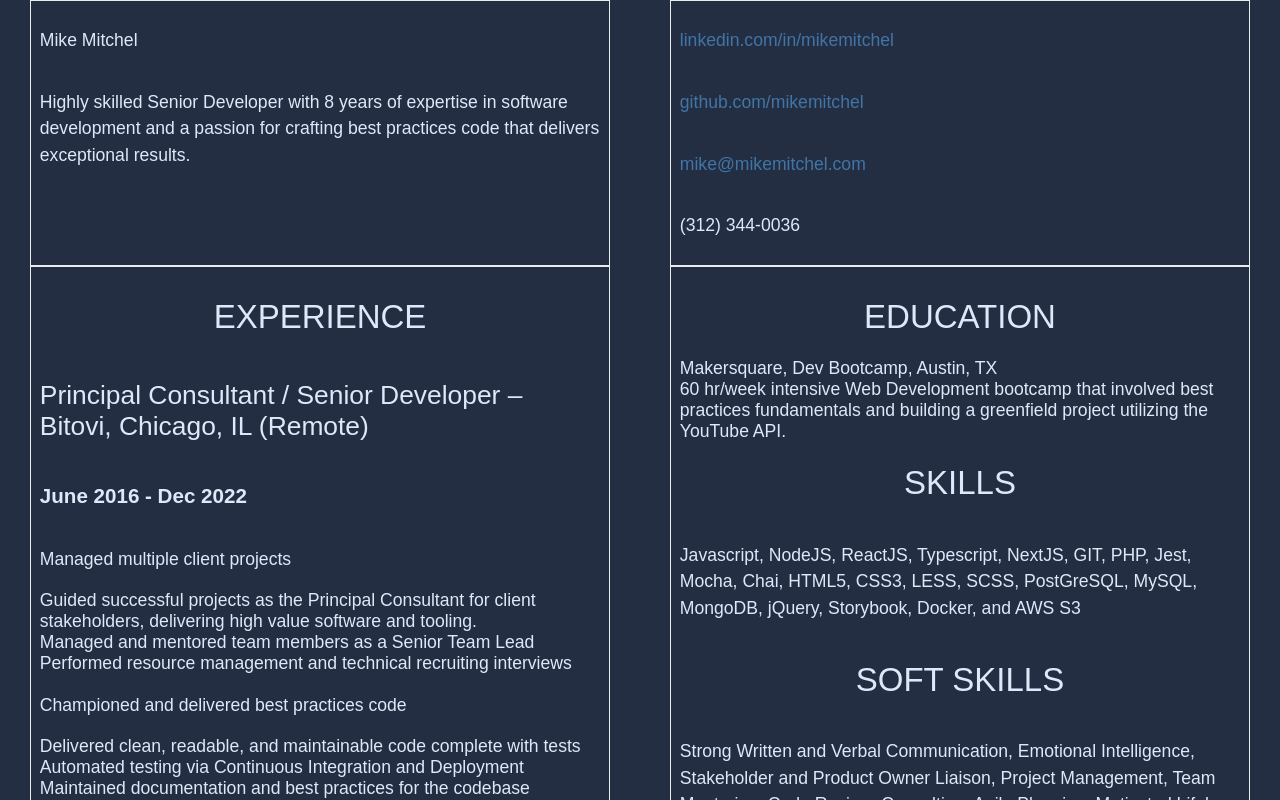
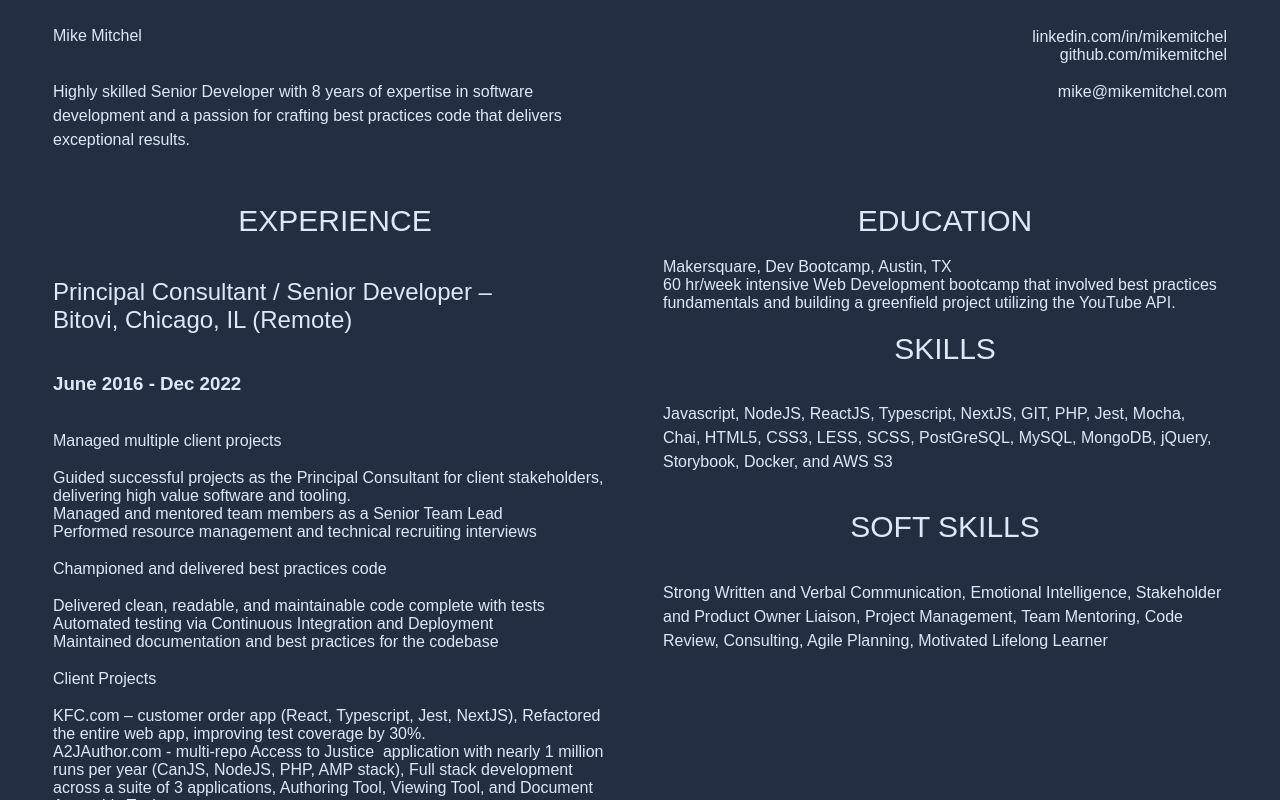
Before and after one commit to mikemitchel/portfolio, a SvelteKit app: page / in a window 1280 px wide. Shown: the top 800 px of the page. Built offline with nearby package versions, Linux system fonts and the light colour scheme.

Commit message:
minor changes

```diff
--- a/src/routes/+page.svelte
+++ b/src/routes/+page.svelte
@@ -35,27 +35,19 @@
 						</span>
 					</p>
 				</td>
-				<td class="column">
+				<td class="column top">
+					<a
+						href="https://www.google.com/url?q=http://linkedin.com/in/mikemitchel&sa=D&source=editors&ust=1701106343458640&usg=AOvVaw0cQEVJsxXwm_4PFPnQmCss"
+						>linkedin.com/in/mikemitchel</a
+					>
+
+					<a
+						href="https://www.google.com/url?q=http://github.com/mikemitchel&sa=D&source=editors&ust=1701106343459478&usg=AOvVaw1f3_EIljrXr9QzAjWeCCKL"
+						>github.com/mikemitchel</a
+					>
 					<p>
-						<span
-							><a
-								href="https://www.google.com/url?q=http://linkedin.com/in/mikemitchel&sa=D&source=editors&ust=1701106343458640&usg=AOvVaw0cQEVJsxXwm_4PFPnQmCss"
-								>linkedin.com/in/mikemitchel</a
-							></span
-						>
+						<a href="mailto:mike@mikemitchel.com">mike@mikemitchel.com</a>
 					</p>
-					<p>
-						<span
-							><a
-								href="https://www.google.com/url?q=http://github.com/mikemitchel&sa=D&source=editors&ust=1701106343459478&usg=AOvVaw1f3_EIljrXr9QzAjWeCCKL"
-								>github.com/mikemitchel</a
-							></span
-						>
-					</p>
-					<p>
-						<span><a href="mailto:mike@mikemitchel.com">mike@mikemitchel.com</a></span>
-					</p>
-					<p><span>(312) 344-0036</span></p>
 				</td>
 			</tr>
 			<tr class="row">
@@ -213,6 +205,11 @@
 		flex-wrap: wrap;
 		flex-direction: row;
 	}
+
+	.top {
+		margin-top: 20px;
+		text-align: right;
+	}
 	.column {
 		display: flex;
 		flex-basis: calc(50% - 60px);
@@ -222,6 +219,6 @@
 		display: flex;
 		justify-content: center;
 		flex-direction: row;
-		gap: 60px;
+		gap: 30px;
 	}
 </style>
--- a/src/styles.css
+++ b/src/styles.css
@@ -35,7 +35,7 @@ label {
 }
 
 a {
-	color: rgb(var(--color-primary));
+	color: rgb(var(--color-text));
 	text-decoration: none;
 }
 
@@ -117,7 +117,6 @@ table {
 
 th,
 td {
-	border: 1px solid var(--color-accent-subtle);
 	padding: 0.5em;
 }
 
--- a/src/theme.ts
+++ b/src/theme.ts
@@ -2,7 +2,7 @@ export const theme: Record<string, string> = {
 	/* font and text */
 	'font-body': `Arial, -apple-system, BlinkMacSystemFont, 'Open Sans', sans-serif`,
 	'font-mono': `'Fira Mono', monospace`,
-	'font-size': `16px`,
+	'font-size': `14px`,
 	'color-text': `#323336`,
 	'color-text-light': `#dde9f8`,
 	/* main colors */
```
